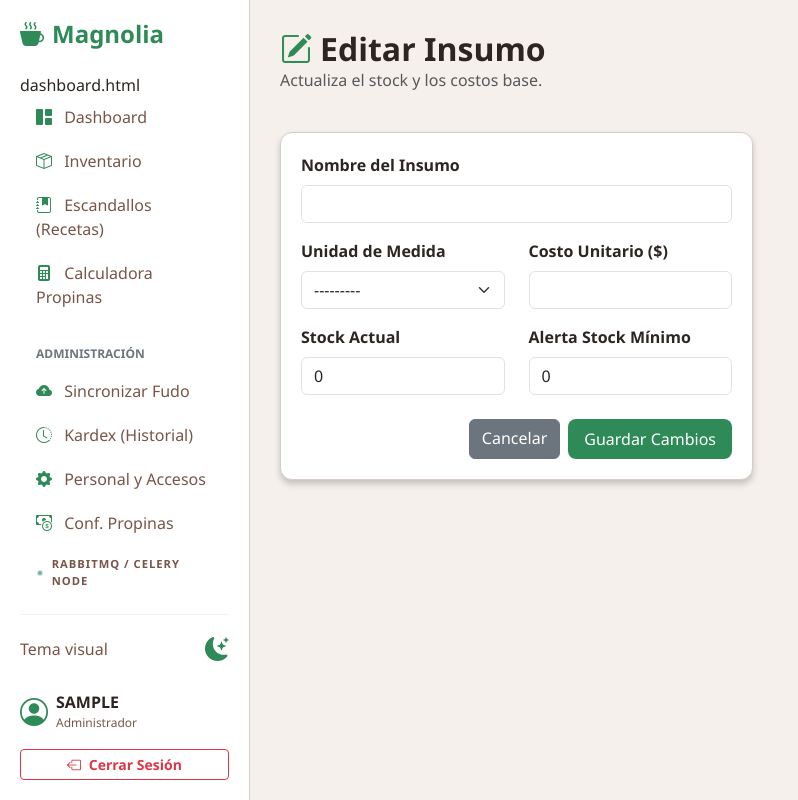
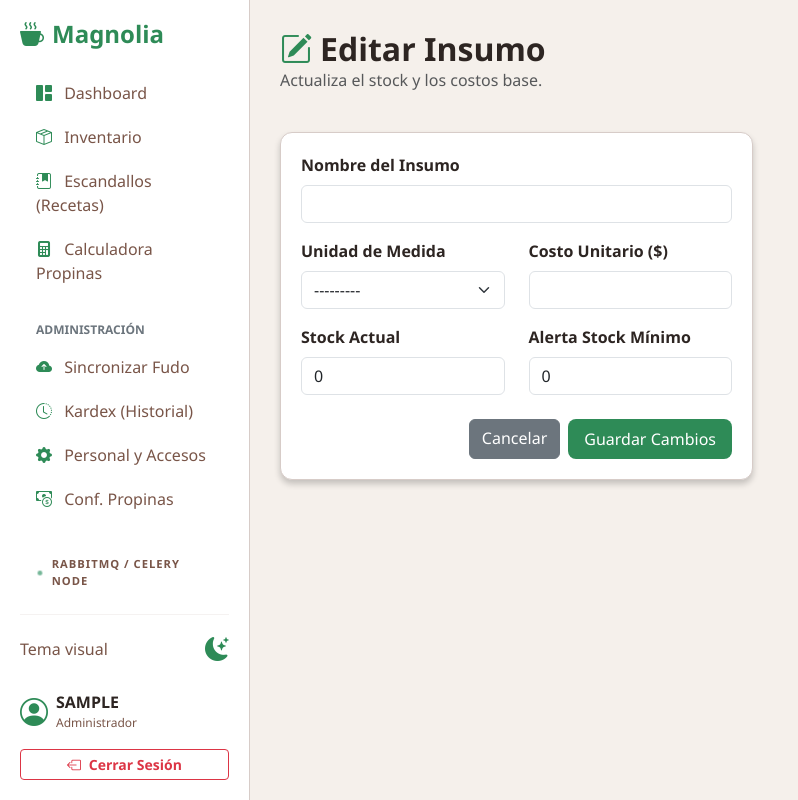
Before and after one commit to havier14-2/magnolia-erp, a Django app: page /insumos/nuevo/ in a window 1280 px wide. Shown: the whole page, without its empty margins (0-798 px from the left). Run offline with Django 5.2, Linux system fonts and the light colour scheme; the visitor is signed in with stand-in values (Sample User, id 1); parts of the project's set-up code (start-up, migrations or seed data) failed here and were passed over.

Commit message:
Fix: Eliminado texto rezagado en UI y retirado seed_demo de start.sh

```diff
--- a/inventory/templates/inventory/base.html
+++ b/inventory/templates/inventory/base.html
@@ -133,7 +133,7 @@
             <i class="bi bi-cup-hot-fill me-2"></i>Magnolia
         </h4>
 
-        <ul class="nav flex-column mb-auto">dashboard.html
+        <ul class="nav flex-column mb-auto">
             <li class="nav-item">
                 <a href="{% url 'dashboard' %}" class="nav-link"><i class="bi bi-grid-1x2-fill me-2"></i> Dashboard</a>
             </li>
```
